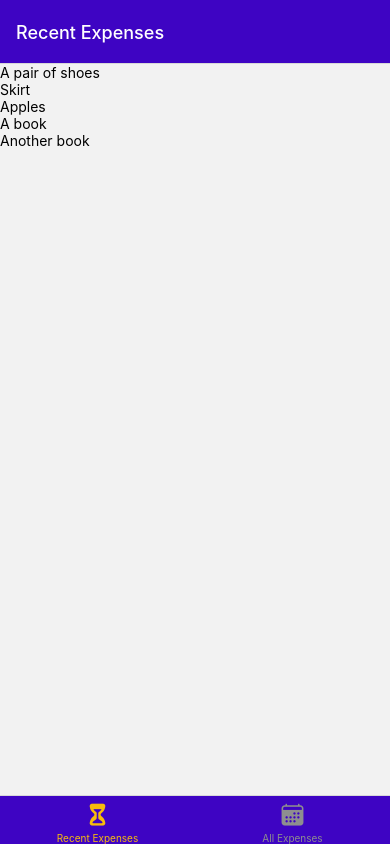
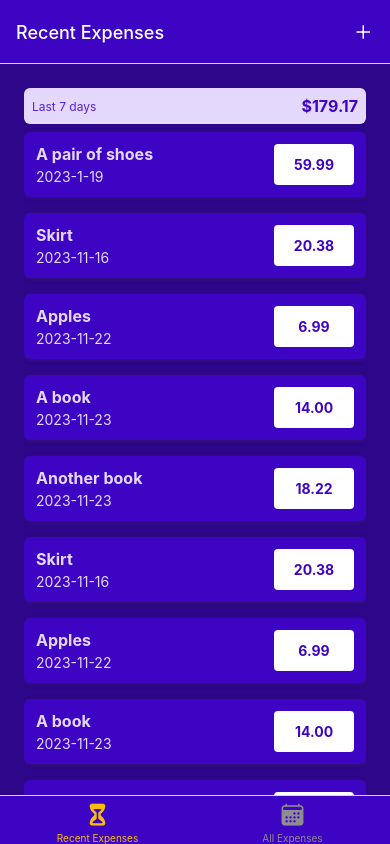
Before and after one commit to Annaivv/ExpenseTracker, a React Native app: screen /ManageExpense in a window 390 px wide. Built offline with nearby package versions, Linux system fonts and the light colour scheme.

Commit message:
expense list styles and 'Add expense" button added

```diff
--- a/App.js
+++ b/App.js
@@ -9,6 +9,7 @@ import AllExpenses from "./screens/AllExpenses";
 import RecentExpenses from "./screens/RecentExpenses";
 import ManageExpense from "./screens/ManageExpense";
 import { GlobalStyles } from "./constants/styles";
+import IconButton from "./components/UI/IconButton";
 
 const Stack = createNativeStackNavigator();
 const BottomTabs = createBottomTabNavigator();
@@ -21,6 +22,14 @@ function ExpensesOverview() {
         headerTintColor: "#fff",
         tabBarStyle: { backgroundColor: GlobalStyles.colors.primary500 },
         tabBarActiveTintColor: GlobalStyles.colors.accent500,
+        headerRight: ({ tintColor }) => (
+          <IconButton
+            icon="add"
+            size={24}
+            color={tintColor}
+            onPress={() => {}}
+          />
+        ),
       }}
     >
       <BottomTabs.Screen
--- /dev/null
+++ b/components/ExpensesOutput/ExpenseItem.js
@@ -0,0 +1,69 @@
+import { StyleSheet } from "react-native";
+import { Pressable, Text, View } from "react-native";
+import { GlobalStyles } from "../../constants/styles";
+import { getFormattedDate } from "../../util/date";
+
+function ExpenseItem({ description, amount, date }) {
+  function expensePressHandler() {}
+
+  return (
+    <Pressable
+      onPress={expensePressHandler}
+      style={({ pressed }) => pressed && styles.pressed}
+    >
+      <View style={styles.expenseItem}>
+        <View>
+          <Text style={[styles.textBase, styles.description]}>
+            {description}
+          </Text>
+          <Text style={styles.textBase}>{getFormattedDate(date)}</Text>
+        </View>
+        <View style={styles.amountContainer}>
+          <Text style={styles.amount}>{amount.toFixed(2)}</Text>
+        </View>
+      </View>
+    </Pressable>
+  );
+}
+
+export default ExpenseItem;
+
+const styles = StyleSheet.create({
+  pressed: {
+    opacity: 0.75,
+  },
+  expenseItem: {
+    padding: 12,
+    marginVertical: 8,
+    backgroundColor: GlobalStyles.colors.primary500,
+    flexDirection: "row",
+    justifyContent: "space-between",
+    borderRadius: 6,
+    elevation: 3,
+    shadowColor: GlobalStyles.colors.gray500,
+    shadowRadius: 4,
+    shadowOffset: { width: 1, height: 1 },
+    shadowOpacity: 0.4,
+  },
+  textBase: {
+    color: GlobalStyles.colors.primary50,
+  },
+  description: {
+    fontSize: 16,
+    marginBottom: 4,
+    fontWeight: "bold",
+  },
+  amountContainer: {
+    paddingHorizontal: 12,
+    paddingVertical: 4,
+    backgroundColor: "white",
+    justifyContent: "center",
+    alignItems: "center",
+    borderRadius: 4,
+    minWidth: 80,
+  },
+  amount: {
+    color: GlobalStyles.colors.primary500,
+    fontWeight: "bold",
+  },
+});
--- a/components/ExpensesOutput/ExpensesList.js
+++ b/components/ExpensesOutput/ExpensesList.js
@@ -1,7 +1,8 @@
 import { FlatList, Text } from "react-native";
+import ExpenseItem from "./ExpenseItem";
 
 function renderExpenseItem(itemData) {
-  return <Text>{itemData.item.description}</Text>;
+  return <ExpenseItem {...itemData.item} />;
 }
 
 function ExpensesList({ expenses }) {
--- a/components/ExpensesOutput/ExpensesOutput.js
+++ b/components/ExpensesOutput/ExpensesOutput.js
@@ -1,6 +1,7 @@
-import { View } from "react-native";
+import { StyleSheet, View } from "react-native";
 import ExpensesSummary from "./ExpensesSummary";
 import ExpensesList from "./ExpensesList";
+import { GlobalStyles } from "../../constants/styles";
 
 const DUMMY_EXPENSES = [
   {
@@ -33,11 +34,35 @@ const DUMMY_EXPENSES = [
     amount: 18.22,
     date: new Date("2023-11-23"),
   },
+  {
+    id: "e6",
+    description: "Skirt",
+    amount: 20.38,
+    date: new Date("2023-11-16"),
+  },
+  {
+    id: "e7",
+    description: "Apples",
+    amount: 6.99,
+    date: new Date("2023-11-22"),
+  },
+  {
+    id: "e8",
+    description: "A book",
+    amount: 14.0,
+    date: new Date("2023-11-23"),
+  },
+  {
+    id: "e9",
+    description: "Another book",
+    amount: 18.22,
+    date: new Date("2023-11-23"),
+  },
 ];
 
 function ExpensesOutput({ expenses, expensesPeriod }) {
   return (
-    <View>
+    <View style={styles.container}>
       <ExpensesSummary expenses={DUMMY_EXPENSES} periodName={expensesPeriod} />
       <ExpensesList expenses={DUMMY_EXPENSES} />
     </View>
@@ -45,3 +70,12 @@ function ExpensesOutput({ expenses, expensesPeriod }) {
 }
 
 export default ExpensesOutput;
+
+const styles = StyleSheet.create({
+  container: {
+    flex: 1,
+    paddingHorizontal: 24,
+    paddingTop: 24,
+    backgroundColor: GlobalStyles.colors.primary700,
+  },
+});
--- a/components/ExpensesOutput/ExpensesSummary.js
+++ b/components/ExpensesOutput/ExpensesSummary.js
@@ -1,14 +1,37 @@
-import { Text, View } from "react-native";
+import { StyleSheet, Text, View } from "react-native";
+import { GlobalStyles } from "../../constants/styles";
 
 function ExpensesSummary({ expenses, periodName }) {
   const expensesSum = expenses.reduce((sum, expense) => {
     return sum + expense.amount;
   }, 0);
 
-  <View>
-    <Text>{periodName}</Text>
-    <Text>${expensesSum.toFixed(2)}</Text>
-  </View>;
+  return (
+    <View style={styles.container}>
+      <Text style={styles.period}>{periodName}</Text>
+      <Text style={styles.sum}>${expensesSum.toFixed(2)}</Text>
+    </View>
+  );
 }
 
 export default ExpensesSummary;
+
+const styles = StyleSheet.create({
+  container: {
+    padding: 8,
+    backgroundColor: GlobalStyles.colors.primary50,
+    borderRadius: 6,
+    flexDirection: "row",
+    justifyContent: "space-between",
+    alignItems: "center",
+  },
+  period: {
+    fontSize: 12,
+    color: GlobalStyles.colors.primary400,
+  },
+  sum: {
+    fontSize: 16,
+    fontWeight: "bold",
+    color: GlobalStyles.colors.primary500,
+  },
+});
--- /dev/null
+++ b/components/UI/IconButton.js
@@ -0,0 +1,29 @@
+import { Pressable, StyleSheet, View } from "react-native";
+import { Ionicons } from "@expo/vector-icons";
+
+function IconButton({ icon, size, color, onPress }) {
+  return (
+    <Pressable
+      onPress={onPress}
+      style={({ pressed }) => pressed && styles.pressed}
+    >
+      <View style={styles.buttonContainer}>
+        <Ionicons name={icon} size={size} color={color} />
+      </View>
+    </Pressable>
+  );
+}
+
+export default IconButton;
+
+const styles = StyleSheet.create({
+  buttonContainer: {
+    borderRadius: 24,
+    padding: 6,
+    marginHorizontal: 8,
+    marginVertical: 2,
+  },
+  pressed: {
+    opacity: 0.75,
+  },
+});
--- /dev/null
+++ b/util/date.js
@@ -0,0 +1,3 @@
+export function getFormattedDate(date) {
+  return `${date.getFullYear()}-${date.getMonth() + 1}-${date.getDate()}`;
+}
```
